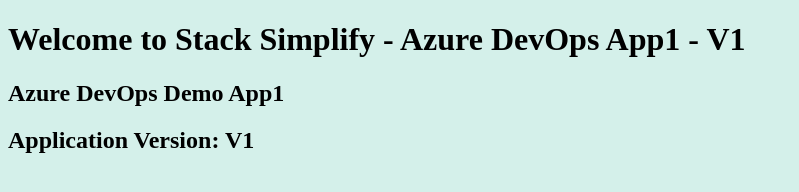
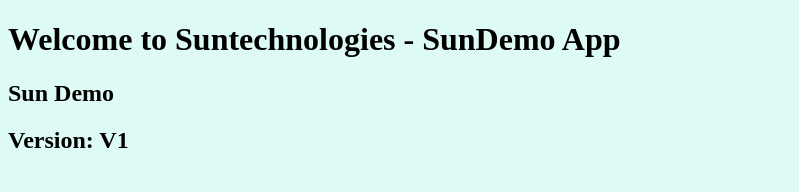
Before and after one commit to manudev19/sun-demo, a plain HTML site: page index.html in a window 1280 px wide. Shown: the whole page, without its empty margins (0-799 px from the left). Drawn offline with Linux system fonts and the light colour scheme.

Commit message:
Changed Index file

```diff
--- a/index.html
+++ b/index.html
@@ -1,8 +1,8 @@
 <!DOCTYPE html>
 <html>
-   <body style="background-color:rgb(212, 240, 234);">
-      <h1>Welcome to Stack Simplify - Azure DevOps App1 - V1</h1>
-      <h2>Azure DevOps Demo App1</h2>
-      <h2>Application Version: V1</h2>
+   <body style="background-color:rgb(222, 250, 244);">
+      <h1>Welcome to Suntechnologies - SunDemo App</h1>
+      <h2>Sun Demo</h2>
+      <h2>Version: V1</h2>
    </body>
 </html>
```
